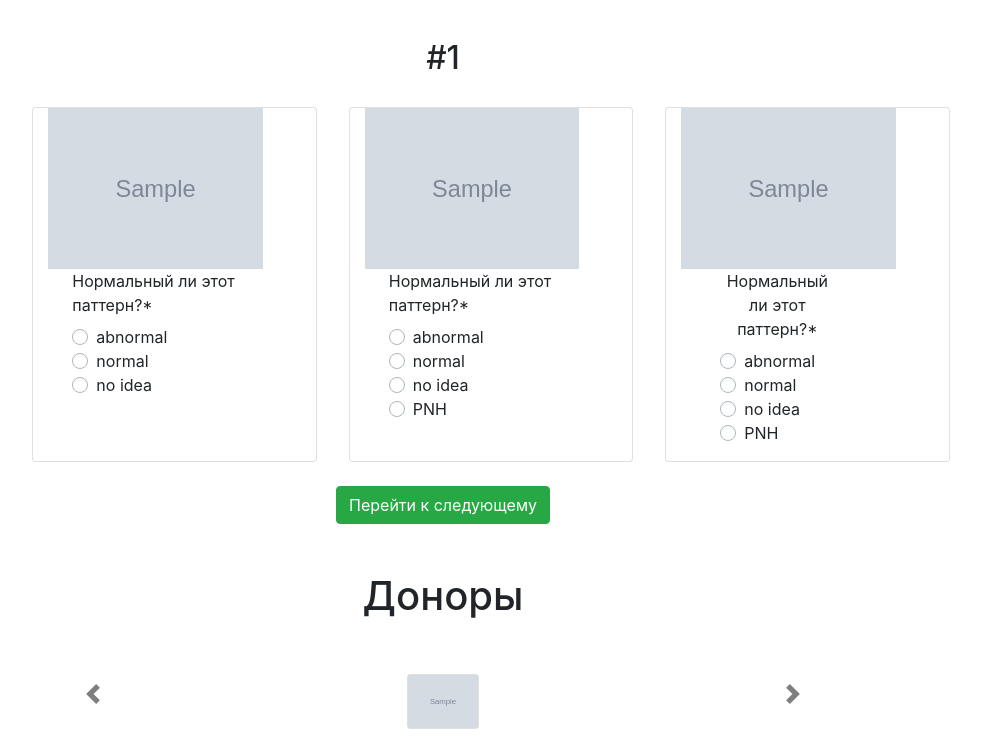
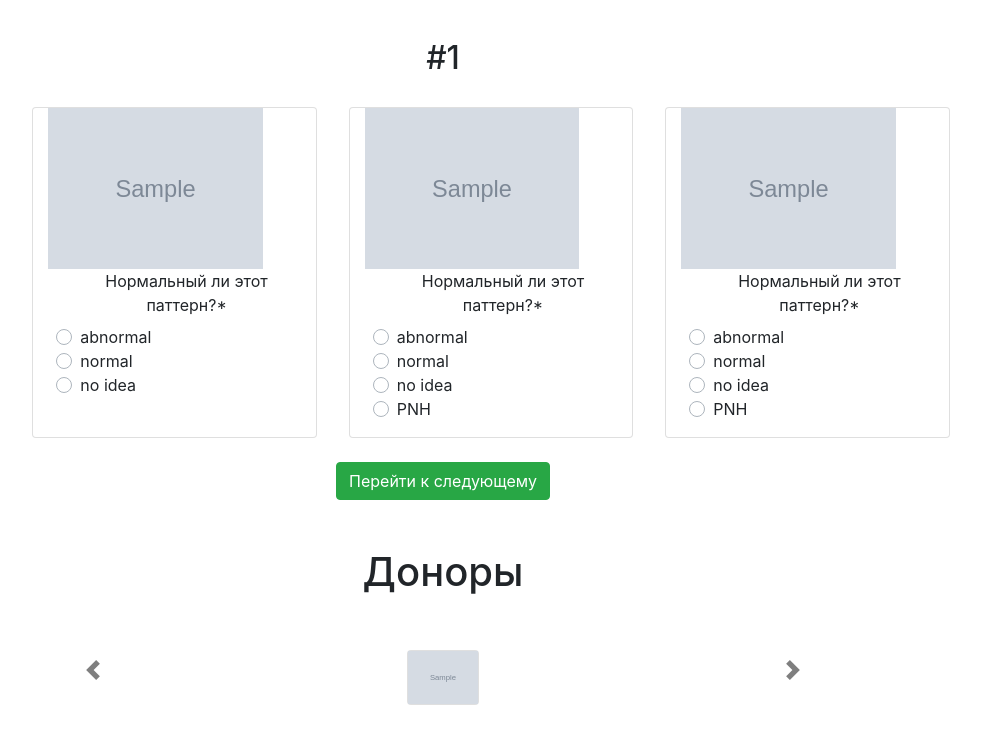
Before and after one commit to fre3zz/mds_check, a Django app: template mdscheck/templates/mdscheck/mdscase.html in a window 1280 px wide. Shown: the part 77-814 px from the top of the page, without its empty margins (197-1178 px from the left). After the commit the page ends 782 px from the top, so only its background shows below. Run offline with Django 3.2, Linux system fonts and the light colour scheme; the template is opened without the code that fills it: values that come from a table or form of the project are taken from there, most other values are stand-ins (such as "Sample title", 1, 10 or a date in 2020); grey boxes marked "Sample" are stand-in pictures; parts of the project's set-up code (start-up, migrations or seed data) failed here and were passed over; some libraries are stand-ins or nearby versions.

```diff
--- a/mdscheck/forms.py
+++ b/mdscheck/forms.py
@@ -23,7 +23,7 @@ class PatternCheck(forms.Form):
         super().__init__(*args, **kwargs)
         self.helper = helper.FormHelper()
 
-        self.helper.field_class = 'ml-4 text-left'
+        self.helper.field_class = 'ml-2 text-left'
         self.helper.label_class = 'ml-4'
 
 
--- a/mdscheck/templates/mdscheck/mdscase.html
+++ b/mdscheck/templates/mdscheck/mdscase.html
@@ -7,28 +7,19 @@
     <form method="post">
         {% csrf_token %}
         {{ form.case_id }}
-        <div class="d-flex align-items-stretch">
-
-            <div class="card mx-3 col-4" >
+        <div class="d-flex align-items-stretch" >
+            <div class="card mx-3 col-4" align="center">
                 <img src="{{ cd13_cd11b.image }}", alt="1", width="85%">
                 {{ form.is_normal_cd13cd11b|as_crispy_field }}
             </div>
-
-
-            <div class="card mx-3 col-4">
+            <div class="card mx-3 col-4" align="center">
                 <img src="{{ cd13_cd16.image }}", alt="1", width="85%">
                 {{ form.is_normal_cd13cd16|as_crispy_field }}
             </div>
-
-
             <div class="card mx-3 col-4"  align="center">
                 <img src="{{ cd11b_cd16.image }}", alt="1", width="85%">
-                <div class="col-8" align="center">
                 {{ form.is_normal_cd11bcd16|as_crispy_field }}
-                </div>
             </div>
-
-
             </div>
     <div align="center">
             <input type="submit" class="btn btn-success mt-4 mb-2" value="Перейти к следующему" >
```
